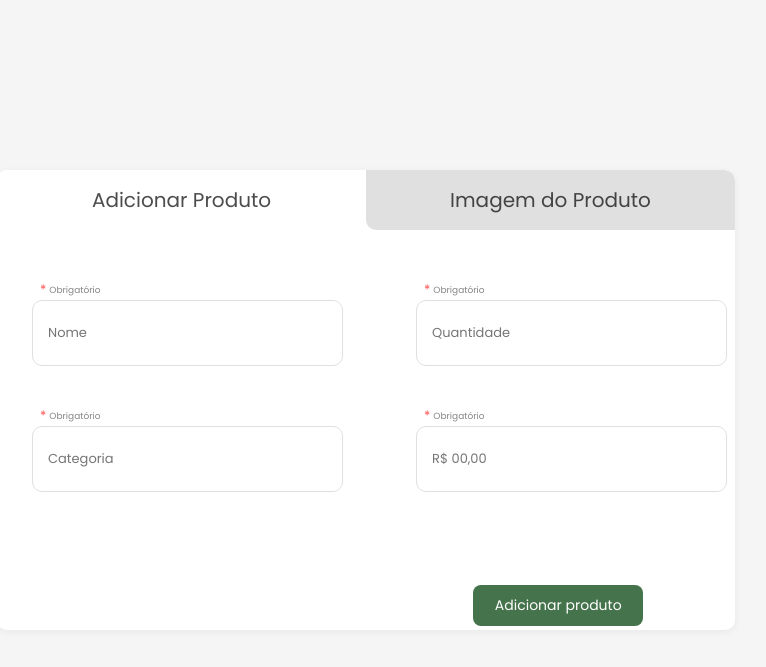
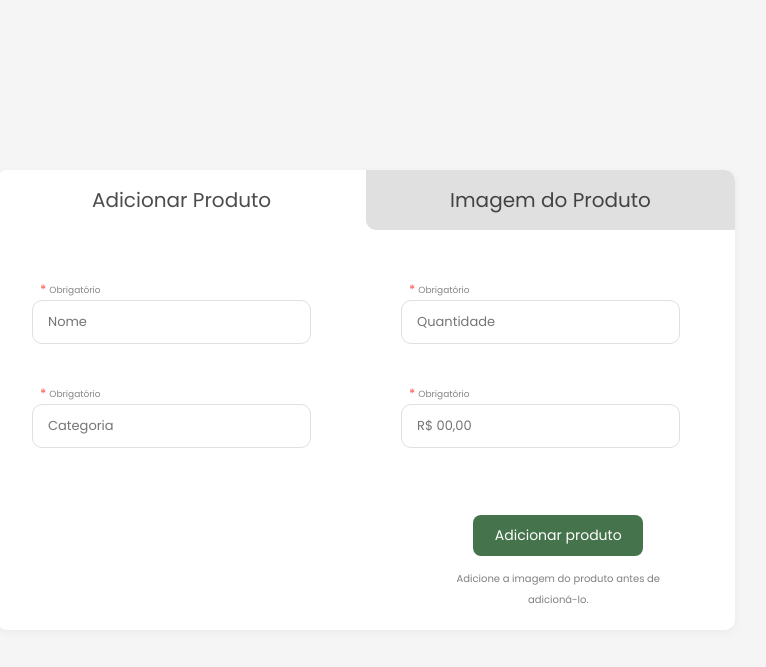
Before and after one commit to LucasConfortavel/agro-plants-now, a PHP site: page /VIEW/pop-up/pop-up-add-produto.php in a window 1280 px wide. Shown: the top 667 px of the page, without its empty margins (274-1040 px from the left). Run offline with PHP 8.4, Linux system fonts and the light colour scheme.

Commit message:
arrumando pop up
arrumando pop-up-add-produto e pop-up-add-servico

```diff
--- a/PUBLIC/css/pop-up-add-produto.css
+++ b/PUBLIC/css/pop-up-add-produto.css
@@ -61,7 +61,7 @@ body {
 
 .eze-form-row {
     display: flex;
-    gap: 90px;
+    gap: 60px;
     margin-top: 20px;
     margin-bottom: 40px;
 }
@@ -90,9 +90,9 @@ body {
 }
 
 .eze-form-control {
-    width: 95%;
+    width: 80%;
     height: 40px;
-    padding: 12px 15px;
+    padding: 1px 15px;
     border: 1px solid #e0e0e0;
     border-radius: 10px;
     font-size: 13px;
@@ -117,7 +117,7 @@ body {
 
 #imagem-content .eze-image-placeholder {
     width: 433px;
-    height: 283px;
+    /* height: 283px; */
     margin: 17px auto;
 }
 
@@ -147,6 +147,7 @@ body {
 
 .eze-button-container2 {
     margin-right: 45px;
+    margin-bottom: 60px;
 }
 
 .eze-add-button {
@@ -159,6 +160,11 @@ body {
     font-size: 14px;
     min-width: 170px;
     margin-top: -3px;
+    margin-bottom: 10px;
+}
+
+.eze-add-button .eze-add-button2 .eze-add-imagem{
+    margin-bottom: 10px;
 }
 
 
```
Also changed, not shown: PUBLIC/css/pop-up-add-servico.css (+7 -5 lines).
